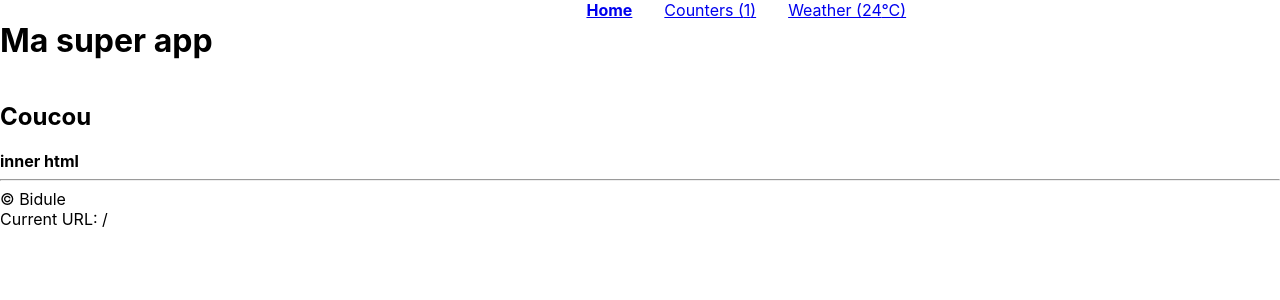
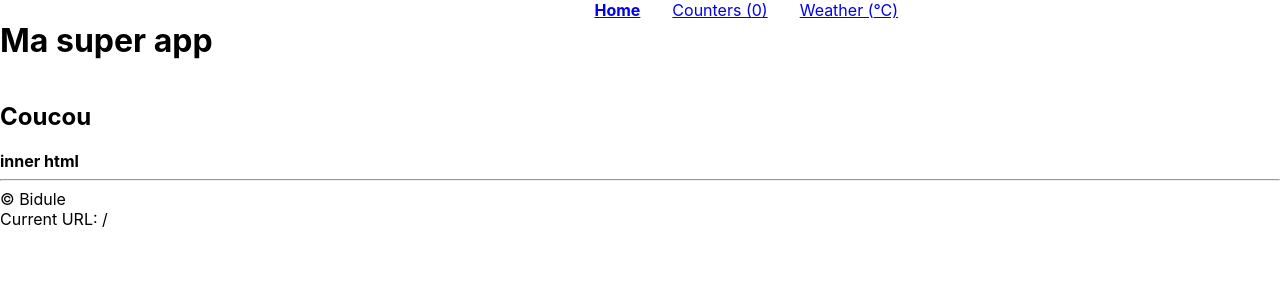
Before and after one commit to naholyr/formation-react-2021-09, a React (Create React App) app in the folder app/: page / in a window 1280 px wide. Shown: the top 300 px of the page. Built offline with nearby package versions, Linux system fonts and the light colour scheme.

Commit message:
J2: context for temperature

```diff
--- a/app/src/App.js
+++ b/app/src/App.js
@@ -5,7 +5,8 @@ import NotFound from "./pages/NotFound";
 import CounterList from "./pages/CounterList";
 import Weather from "./pages/Weather";
 import LocationInfo from "./LocationInfo";
-import { TrucContext } from "./context";
+import { TrucContext, WeatherStoreContext } from "./context";
+import { useState } from "react";
 
 // / => Home
 // /counters => CounterList
@@ -24,17 +25,11 @@ import { TrucContext } from "./context";
 */
 
 const App = () => {
-  const nbCounters = 1;
-  const temperature = 24;
+  const nbCounters = 0;
+  const [temperature, setTemperature] = useState();
 
   return (
-    <div class="App">
-      <div class="grid-container">
-        <div class="Main"></div>
-        <div class="Title"></div>
-        <div class="Nav"></div>
-        <div class="Footer"></div>
-      </div>
+    <div className="App">
       <h1>Ma super app</h1>
       <nav>
         <NavLink to="/" exact activeClassName="active">
@@ -48,6 +43,7 @@ const App = () => {
         </NavLink>
       </nav>
       <TrucContext.Provider value="bidule">
+        <WeatherStoreContext.Provider value={setTemperature}>
           <main>
             <Switch>
               <Route path="/" exact component={Home} />
@@ -56,6 +52,7 @@ const App = () => {
               <Route path="*" component={NotFound} />
             </Switch>
           </main>
+        </WeatherStoreContext.Provider>
       </TrucContext.Provider>
       <footer>
         <hr />© Bidule
--- a/app/src/Weather/Weather.fn.js
+++ b/app/src/Weather/Weather.fn.js
@@ -2,7 +2,7 @@ import { memo, useContext, useEffect, useRef, useState } from "react";
 import "./Weather.scss";
 import logo from "../logo.svg";
 import { getWeather } from "../api";
-import { TrucContext } from "../context";
+import { TrucContext, WeatherStoreContext } from "../context";
 
 // Intérêt du composant vs. simple fonction: gestion du "memo" possible
 const WeatherData = memo(({ temperature, sunny, cloudy }) => {
@@ -109,6 +109,12 @@ const Weather = () => {
     };
   }, [data?.temperature]);
 
+  // Dispatch temperature
+  const setTemperature = useContext(WeatherStoreContext);
+  useEffect(() => {
+    setTemperature(data?.temperature);
+  }, [data?.temperature, setTemperature]);
+
   return (
     <div className="Weather">
       <img src={logo} alt="logo" width="32" />
--- a/app/src/context.js
+++ b/app/src/context.js
@@ -1,3 +1,5 @@
 import { createContext } from "react";
 
 export const TrucContext = createContext("truc");
+
+export const WeatherStoreContext = createContext(null);
```
Lines whose indentation alone changed are shown as unchanged.
